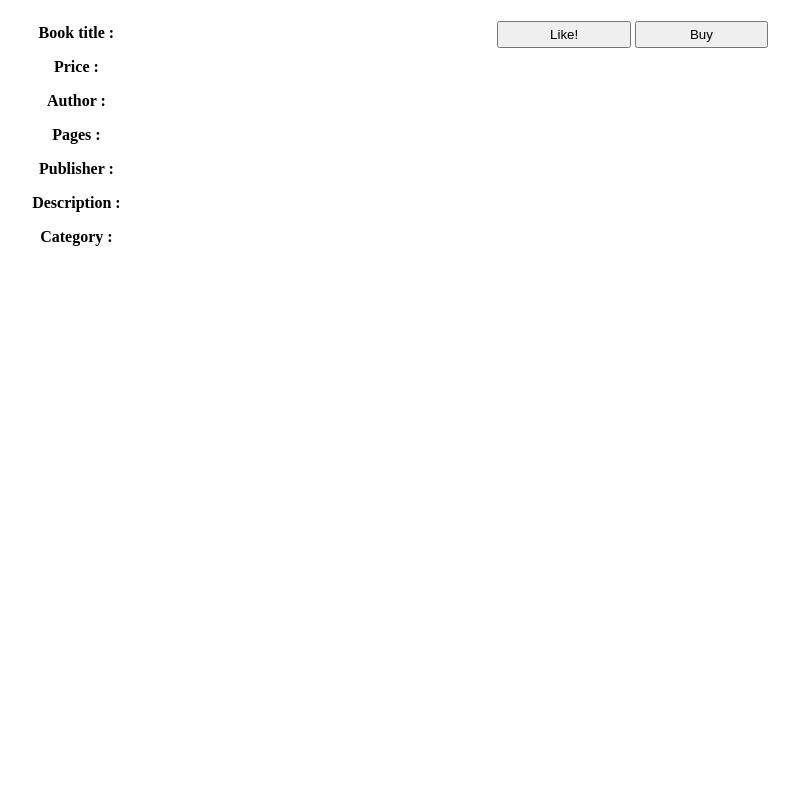
After one commit to kajralah/bookstore, a Django app: template bookstore/python_app/templates/books.html in a window 1280 px wide. The commit adds this page. Shown: the whole page, without its empty margins (127-926 px from the left). Run offline with Django 3.2, Linux system fonts and the light colour scheme; the template is opened without the code that fills it, so the values that code supplies are empty.

Commit message:
Now we can view certain image , added like and buy buttons

```diff
--- a/bookstore/python_app/py/DBController.py
+++ b/bookstore/python_app/py/DBController.py
@@ -1,7 +1,7 @@
 import cx_Oracle
-#from bookstore.python_app.py.User import *
-#from bookstore.python_app.py.Exceptions import *
-#from bookstore.python_app.py.Book import *
+from bookstore.python_app.py.User import *
+from bookstore.python_app.py.Exceptions import *
+from bookstore.python_app.py.Book import *
 
 
 DB_name = 'HR'
@@ -20,8 +20,10 @@ GET_USER_BOUGHT_INFO = 'SELECT * FROM USER_BOUGHT WHERE USER_ID = :id'
 GET_CATEGORIES = 'SELECT CATEGORY_NAME FROM CATEGORIES'
 GET_CATEGORIES_BY_NAME = 'SELECT CATEGORY_ID FROM CATEGORIES WHERE CATEGORY_NAME LIKE :category_name'
 GET_BOOK_FOR_SHOW ='SELECT BOOK_TITLE,BOOK_PRICE,BOOK_IMG FROM BOOK'
-GET_BOOK_ID_BY_NAME='SELECT BOOK_ID FROM BOOK WHERE BOOK_NAME LIKE :book_name'
+GET_BOOK_ID_BY_NAME='SELECT BOOK_ID FROM BOOK WHERE BOOK_TITLE LIKE :book_title'
 GET_BOOK_BY_ID='SELECT * FROM BOOK WHERE BOOK_ID=:book_id'
+GET_CATEGORIE_NAME_BY_ID = 'SELECT CATEGORY_NAME FROM CATEGORIES WHERE CATEGORY_ID LIKE :category_id'
+INSERT_LIKED_CATEGORY = 'INSERT INTO USER_LIKED_CATEGORIES(USER_ID,CATEGORY_ID) VALUES(:user_id,:category_id)'
 
 class DBController:
 
@@ -179,17 +181,17 @@ class DBController:
         db_connection.close()
         return list_of_book
 
-    def get_book_id_by_name(self,name):
+    def get_book_id_by_title(self,title):
         db_connection = self.__connect_to_db()
         cur = db_connection.cursor()
-        cur.execute(GET_BOOK_ID_BY_NAME,book_name=name)
+        cur.execute(GET_BOOK_ID_BY_NAME,book_title=title)
         db_connection.commit()
-        id=0
+        book_id=0
         for result in cur:
-            id = result
+            book_id = result[0]
         cur.close()
         db_connection.close()
-        return id
+        return book_id
 
     def get_book_by_id(self,id):
         db_connection = self.__connect_to_db()
@@ -199,4 +201,19 @@ class DBController:
         for result in cur:
             book=Book(result[1],result[2],result[3],result[4],result[5],result[6],result[7],result[8])
         return book
-    # add record to user liked
+
+    def get_categorie_by_id(self,id):
+        db_connection = self.__connect_to_db()
+        cur = db_connection.cursor()
+        cur.execute(GET_CATEGORIE_NAME_BY_ID,category_id=id)
+        db_connection.commit()
+        for result in cur:
+            category_name = result[0]
+        return category_name
+
+    def insert_into_liked_categories(self,user_id,category_name):
+        db_connection = self.__connect_to_db()
+        cur = db_connection.cursor()
+        cur.execute(INSERT_LIKED_CATEGORY,user_id = user_id,category_id=get_category_id_by_name(category_name))
+        db_connection.commit()
+        return True
--- a/bookstore/python_app/static/css/index_css.css
+++ b/bookstore/python_app/static/css/index_css.css
@@ -26,6 +26,5 @@
 .product-td{
 	position: relative;
 	border:1px solid #d0d0d0;
-	padding: 5px;
-
+	padding: 10px;
 }
--- /dev/null
+++ b/bookstore/python_app/static/js/books.js
@@ -0,0 +1,42 @@
+			 function getParameter(paramName) {
+                var searchString = window.location.search.substring(1), i, val, params = searchString.split("&");
+
+                for ( i = 0; i < params.length; i++) {
+                    val = params[i].split("=");
+                    if (val[0] == paramName) {
+                        return val[1];
+                    }
+                }
+                return null;
+            }
+            function getUrlData() {
+                var parameter = getParameter("title");
+				return parameter;
+            }
+
+            function getBookInfo(){
+				var parameter = getUrlData();
+				$.post("http://localhost:8000/showProduct",{'title':parameter},
+					function(data){
+						var values = data.split(',');
+                        $('#th').append("Info for book : "+values[0]);
+                        $('#title').append(values[0]);
+                        $('#price').append(values[1]);
+                        $('#author').append(values[2]);
+                        $('#pages').append(values[3]);
+                        $('#publisher').append(values[4]);
+                        $('#description').append(values[5]);
+                        $('#category').append(values[6]);
+                        $('#image').append("<img src=\"/static/img/"+values[7]+"\" width=\"250\" height=\"250\" alt=\"\" style=\"display:block;\"/>");
+				});
+			}
+
+            // NEED TO FIX
+            /*function Like(){
+                var title = $('#category').html();
+                $.post("http://localhost:8000/likeProduct",{'category':category},
+                    function(data){
+                      $('#body').empty();
+                      window.location.load("index.html");
+                });
+            }*/
--- /dev/null
+++ b/bookstore/python_app/static/js/test.js
@@ -0,0 +1,5 @@
+function load_book(){
+	var sPageURL = window.location.search.substring(1);
+    var sURLVariables = sPageURL.split('?');
+    alert(sURLVariables[0]);
+}
--- /dev/null
+++ b/bookstore/python_app/templates/books.html
@@ -0,0 +1,41 @@
+<html>
+<head>
+<title>Book</title>
+{% load staticfiles %}
+<script src="{% static "js/jquery.min.js" %}"></script>
+<script src="{% static "js/books.js"%}"></script>
+</head>
+
+<body onload="getBookInfo()" id="body">
+
+		<h1 id="th" align="center"></h1>
+<div>
+<div style="float:left;padding-left: 4cm;">
+
+	<p align="center">
+	<b>Book title : <i id="title"></i></b></p>
+	<p align="center">
+	<b>Price : <i id="price"></i></b></p>
+	<p align="center">
+	<b>Author : <i id="author"></i></b></p>
+	<p align="center">
+	<b>Pages : <i id="pages"></i></b></p>
+	<p align="center">
+	<b>Publisher : <i id="publisher"></i></b></p>
+	<p align="center">
+	<b>Description : <i id="description"></i></b></p>
+	<p align="center">
+	<b>Category : <i id="category"></i></b></p>
+
+</div>
+<br><br><br>
+<div style="padding-left: 4cm;margin-top:-1.5cm" >
+	<p id="image" align="center"></p>
+</div>
+</div>
+<div align="center">
+	<button style="width: 10em;  height: 2em;" onclick="Like()">Like!</button>
+	<button style="width: 10em;  height: 2em;" onclick="Buy()">Buy</button>
+</div>
+</body>
+</html>
--- a/bookstore/python_app/templates/index.html
+++ b/bookstore/python_app/templates/index.html
@@ -10,10 +10,6 @@
 		<script src="{% static "js/jquery.min.js" %}"></script>
 		<script src="{% static "js/login_register.js"%}"></script>
 		<script src="{% static "js/bootstrap.min.js" %}"></script>
-
-		<!--<script>
-			window.onLoad = index();
-		</script> -->
 	</head>
 
 	<body onload='All()'>
--- a/bookstore/python_app/templates/newBook.html
+++ b/bookstore/python_app/templates/newBook.html
@@ -89,7 +89,7 @@
 						<br/>
 						<br>
 						<div class="modal-footer">
-							<input type="submit" class="btn btn-success" value="Submit" />
+							<input type="submit" class="btn btn-success" value="Submit"/>
 							<input type="submit" class="btn btn-success" type="reset" value="Refresh Form" />
 							<input type="submit" class="btn btn-success" type="submit" onclick="go_to_home_page()" value="Cancel" />
 					    </div>
--- a/bookstore/python_app/views.py
+++ b/bookstore/python_app/views.py
@@ -8,6 +8,7 @@ from bookstore.python_app.py.Book import *
 from io import BytesIO
 from PIL import Image
 from django.shortcuts import render_to_response
+from django.template.response import TemplateResponse
 
 class IndexView(TemplateView):
     template_name = 'index.html'
@@ -82,6 +83,7 @@ def profile(request):
     else:
         return HttpResponse(user.email+','+user.address+','+user.phone)
 
+
 @csrf_exempt
 def num_of_liked_products(request):
     db=DBController()
@@ -95,7 +97,6 @@ def num_of_liked_products(request):
         result = str(number_of_liked_product)+','+str(number_of_bougth_product)
         return HttpResponse(result)
 
-#category should be entered
 @csrf_exempt
 def add_book(request):
     title = request.POST['name-input']
@@ -104,6 +105,7 @@ def add_book(request):
     author = request.POST['author-input']
     pages = request.POST['pages-input']
     publisher = request.POST['publisher-input']
+    category = request.POST['category-input']
     image = request.FILES['myfile']
 
     image_name = title
@@ -115,10 +117,12 @@ def add_book(request):
         destination.write(chunk)
     destination.close()
 
-    category = 1
     db = DBController()
-    db.add_book_to_db(title,price,author,pages,image_name+image_extension,publisher,description,1)
-    return render_to_response('index.html')
+    db.add_book_to_db(title,price,author,pages,image_name+image_extension,
+        publisher,description,db.get_category_id_by_name(category))
+
+    return HttpResponseRedirect("index.html")
+
 
 @csrf_exempt
 def get_categories(request):
@@ -134,12 +138,21 @@ def show_book(request):
 
 @csrf_exempt
 def show_product(request):
-    name = request.POST['name']
+    title = request.POST['title']
     db=DBController()
-    id = db.get_book_id_by_name(name)
-    book = db.get_book_by_id(id)
-    list_of_book = []
+    book_id = db.get_book_id_by_title(title)
+    book = db.get_book_by_id(book_id)
+    list_of_book =[book.book_title,book.book_price,book.book_author,book.book_pages]
+    list_of_description = [book.book_publisher,book.book_description,
+    db.get_categorie_by_id(book.book_category),book.book_image]
+    list_of_book.extend(list_of_description)
+    list_of_book_description = [str(book_element) + "," for book_element in list_of_book]
+    return HttpResponse(list_of_book_description)
 
-    list_of_book.append(book.book_title)
-
-    return HttpResponse(list_of_book)
+@csrf_exempt
+def like_book(request):
+    user_id = request.session['user_id']
+    category_name = request.POST['category']
+    db = DBController()
+    db.insert_into_liked_categories(user_id,category_name)
+    return HttpResponse(status=200)
--- a/bookstore/urls.py
+++ b/bookstore/urls.py
@@ -25,5 +25,7 @@ urlpatterns = [
     url(r'^categories',get_categories),
     url(r'^show_book',show_book),
     url(r'^showProduct',show_product),
+    url(r'^books/$',TemplateView.as_view(template_name='books.html')),
+    url(r'^likeProduct',like_book),
     #url(r'^index',index),
 ]
```
Also changed, not shown: bookstore/python_app/py/Book.py (+8 -0 lines), bookstore/python_app/static/js/login_register.js (+7 -14 lines).
